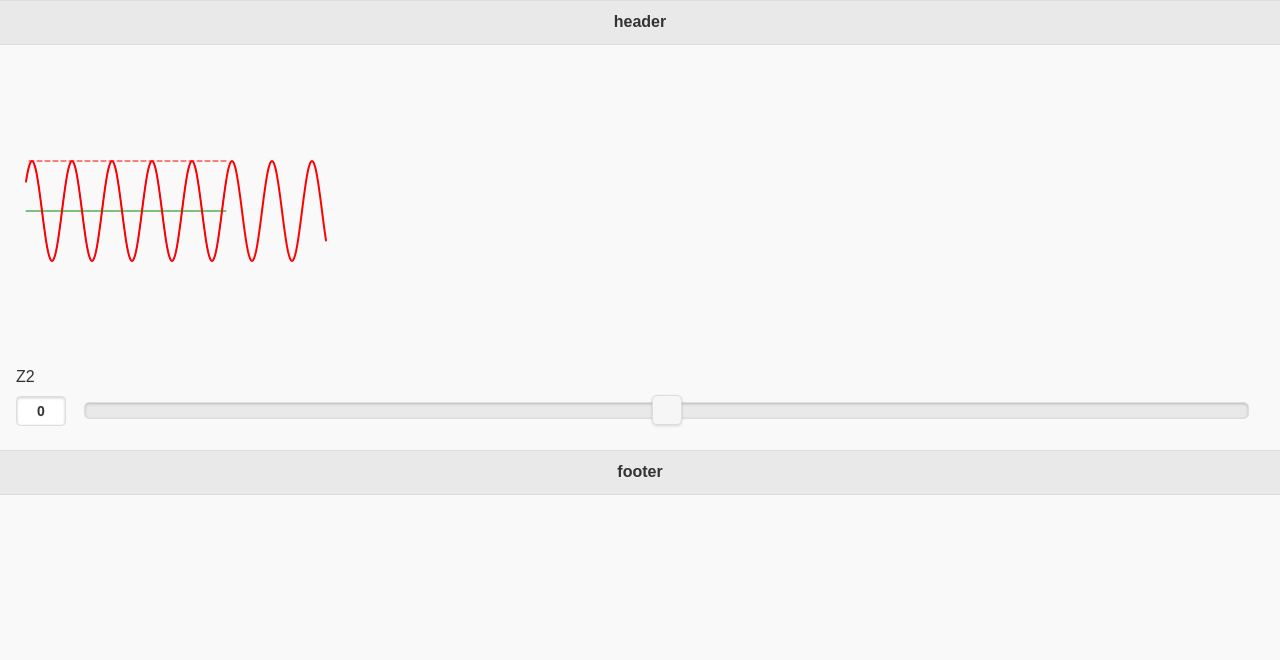
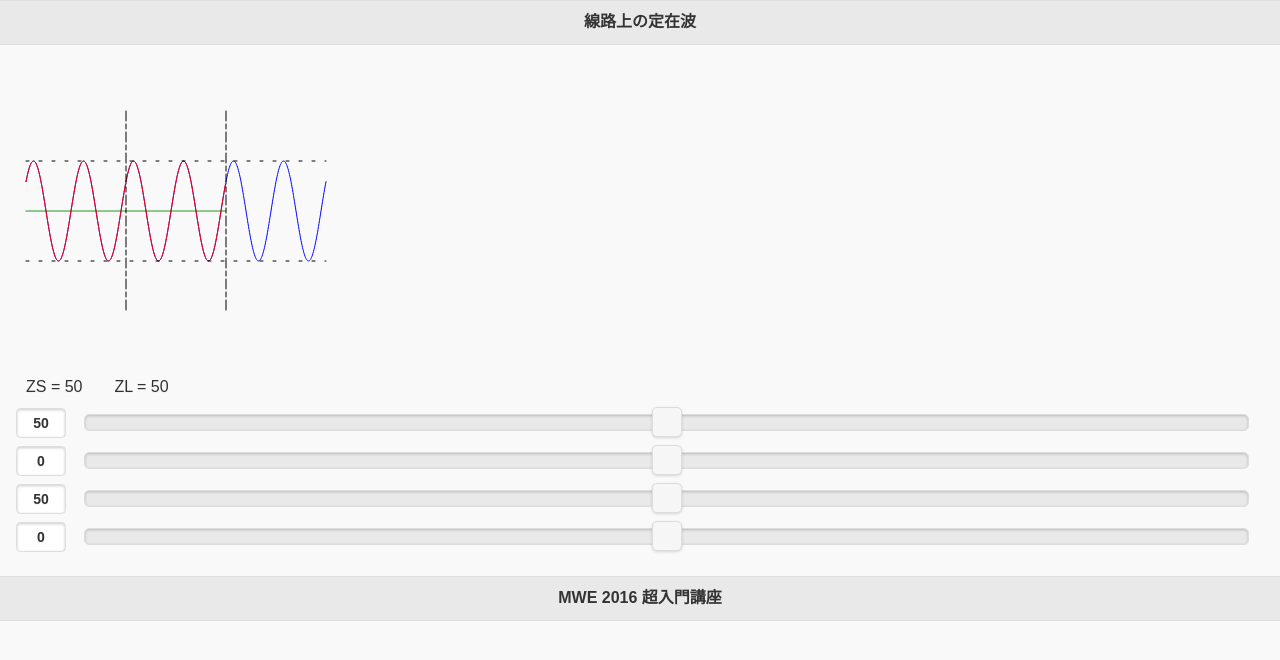
Before and after one commit to h403/h403.github.io, a plain HTML site: page mwtools/1pwave.html in a window 1280 px wide. Drawn offline with Linux system fonts and the light colour scheme.

Commit message:
Update page

```diff
--- a/mwtools/1pwave.html
+++ b/mwtools/1pwave.html
@@ -13,30 +13,32 @@
 	<body>
 		<div data-role="page">
 			<div data-role="header">
-				<h1>header</h1>
+				<h1>線路上の定在波</h1>
 			</div>
 			<div role="main" class="ui-content">
 				<canvas width="320" height="300"></canvas>
+				<div id="slidervalue" style="margin:10px;"></div>
 				<div>
-					<label for='zr'>Z2</label>
-					<input id='zr' type='range' min='-1' max='1' step='0.01' value='0'>
+					<input id='zlr' type='range' min='10' max='90' step='1' value='50'>
+					<input id='zli' type='range' min='-90' max='90' step='1' value='0'>
+					<input id='zsr' type='range' min='10' max='90' step='1' value='50'>
+					<input id='zsi' type='range' min='-90' max='90' step='1' value='0'>
 				</div>
 			</div>
 			<div data-role="footer">
-				<h3>footer</h3>
+				<h3>MWE 2016 超入門講座</h3>
 			</div>
 		</div>
 	</body>
 	<script>
-		var k = math.chain(2).multiply(math.pi).divide(40.).done();
-		var idx1 = math.range(0,-201,-1);
-		var kx1 = math.chain(idx1)
-			.multiply(k)
-			.done();
-		var idx2 = math.range(0,101);
-		var kx2 = math.chain(idx2)
-			.multiply(k)
-			.done();
+		var L_LAMBDA = 2.;
+		var k = math.chain(2).multiply(math.pi).done();
+		var idx1 = math.range(-2,0,0.01);
+		var kx1 = math.chain(idx1).multiply(k).done();
+		var idx2 = math.range(0,2,0.01);
+		var kx2 = math.chain(idx2).multiply(k).done();
+		var idx3 = math.range(2,4,0.01);
+		var kx3 = math.chain(idx3).multiply(k).done();
 		/*
 		var dat = math.chain(kx1)
 			.cos()
@@ -59,41 +61,71 @@
 			return obj;
 		}
 		//console.log(math.abs(math.exp(math.multiply(math.i,kx1))));
-		var period = 100;
 		(function() {
+			var PERIOD = 100;
+			var Z2 = math.complex(50,0);
 			var timer;
 			var mb = 1.0;
+			var zl = math.complex(10,8);
+			var zs = math.complex(10,-8);
 			$('div')
-				.on('change','#zr',function(){
-					mb = $('#zr').val() - 0;
-				})
-				.on('slidecreate','#zr',function(){
-					mb = $('#zr').val() - 0;
-				});
-			var t = 0;
+				.on('change','#zlr',function(){zl = math.complex($('#zlr').val() - 0, $('#zli').val() - 0);})
+				.on('change','#zli',function(){zl = math.complex($('#zlr').val() - 0, $('#zli').val() - 0);})
+				.on('change','#zsr',function(){zs = math.complex($('#zsr').val() - 0, $('#zsi').val() - 0);})
+				.on('change','#zsi',function(){zs = math.complex($('#zsr').val() - 0, $('#zsi').val() - 0);})
+				.on('slidecreate','#zlr',function(){zl = math.complex($('#zlr').val() - 0, $('#zli').val() - 0);})
+				.on('slidecreate','#zli',function(){zl = math.complex($('#zlr').val() - 0, $('#zli').val() - 0);})
+				.on('slidecreate','#zsr',function(){zs = math.complex($('#zsr').val() - 0, $('#zsi').val() - 0);})
+				.on('slidecreate','#zsi',function(){zs = math.complex($('#zsr').val() - 0, $('#zsi').val() - 0);});
+				var t = 0;
+			function cmul(a,b) {
+				r = math.subtract(math.multiply(a.re,b.re),math.multiply(a.im,b.im));
+				i = math.add(math.multiply(a.re,b.im),math.multiply(a.im,b.re));
+				return {re:r,im:i};
+			}
+			function cexp(phi) {
+				r = math.cos(phi);
+				i = math.sin(phi);
+				return {re:r,im:i};
+			}
+			function conv(obj) {
+				return math.complex(obj.re,obj.im);
+			}
 			function render() {
-				var wt = math.chain(2)
-					.multiply(math.pi)
-					.divide(period)
-					.multiply(t);
-				var fw = math.chain(wt)
-					.subtract(kx1)
-					.cos()
-					.multiply(50)
-					.done();
-				var bw = math.chain(wt)
+				var gamma1 = math.divide(math.subtract(Z2,zs),math.add(Z2,zs));
+				var gamma3 = math.divide(math.subtract(zl,Z2),math.add(zl,Z2));
+				var etheta = conv(cexp(math.chain(-2).multiply(math.pi).multiply(L_LAMBDA).done()));
+				var num = math.add(gamma1,math.multiply(gamma3,etheta));
+				var den = math.add(1,math.chain(gamma1).multiply(gamma3).multiply(etheta).done());
+				var gamma = math.divide(num,den);
+				//
+				var num = math.add(1,gamma1);
+				var den = math.add(1,math.chain(gamma1).multiply(gamma3).multiply(etheta).done());
+				var tplus = math.divide(num,den);
+				var num = math.chain(math.add(1,gamma1)).multiply(gamma3).multiply(etheta).done();
+				var den = math.add(1,math.chain(gamma1).multiply(gamma3).multiply(etheta).done());
+				var tminus = math.divide(num,den);
+				var wt = math.chain(2).multiply(math.pi).divide(PERIOD).multiply(t).done();
+				var fw1 = math.multiply(50,cexp(math.chain(wt).subtract(kx1).done()).re);
+				var bw1 = math.multiply(50,cmul(cexp(math.chain(wt).add(kx1).done()),gamma).re);
+				var fw2 = math.multiply(50,cmul(cexp(math.chain(wt).subtract(kx2).done()),tplus).re);
+				var bw2 = math.multiply(50,cmul(cexp(math.chain(wt).add(kx2).done()),math.multiply(tminus,etheta)).re);
+				var fw3 = math.multiply(50,cmul(cexp(math.chain(wt).subtract(kx3).done()),math.multiply(math.add(tplus,tminus),etheta)).re);
+				/*
+				var bw1 = math.chain(wt)
 					.add(kx1)
 					.cos()
 					.multiply(mb)
 					.multiply(50)
 					.done();
+				*/
 				var tw = math.chain(wt)
 					.subtract(kx2)
 					.cos()
 					.multiply(math.add(mb,1))
 					.multiply(50)
 					.done();
-				var sw = math.add(fw,bw);
+				//var sw = math.add(fw,bw);
 				var ew = math.chain(
 						math.add(
 							math.exp(math.multiply(math.i,kx1))
@@ -115,12 +147,22 @@
 				*/
 				$('canvas')
 					.clearCanvas()
-					.drawLine(lineObj(idx1,fw,210,150,{strokeStyle: '#00f'}))
-					.drawLine(lineObj(idx1,bw,210,150,{strokeStyle: '#080'}))
-					.drawLine(lineObj(idx1,sw,210,150,{strokeStyle: '#f00',strokeWidth: 2}))
+					.drawLine(lineObj(math.multiply(50,idx1),fw1,110,150,{strokeStyle: '#00f'}))
+					.drawLine(lineObj(math.multiply(50,idx1),bw1,110,150,{strokeStyle: '#080'}))
+					.drawLine(lineObj(math.multiply(50,idx1),math.add(fw1,bw1),110,150,{strokeStyle: '#f00'}))
+					.drawLine(lineObj(math.multiply(50,idx2),fw2,110,150,{strokeStyle: '#00f'}))
+					.drawLine(lineObj(math.multiply(50,idx2),bw2,110,150,{strokeStyle: '#080'}))
+					.drawLine(lineObj(math.multiply(50,idx2),math.add(fw2,bw2),110,150,{strokeStyle: '#f00'}))
+					.drawLine(lineObj(math.multiply(50,idx3),fw3,110,150,{strokeStyle: '#00f'}))
+					//.drawLine(lineObj(idx1,sw,210,150,{strokeStyle: '#f00',strokeWidth: 2}))
 					//.drawLine(lineObj(idx1,ew,210,100,{strokeStyle: '#f00',strokeDash: [10,3,5,3]}))
-					.drawLine(lineObj(idx1,ew,210,150,{strokeStyle: '#f00',strokeDash: [5,3]}))
-					.drawLine(lineObj(idx2,tw,210,150,{strokeStyle: '#f00',strokeWidth: 2}));
+					//.drawLine(lineObj(idx1,ew,210,150,{strokeStyle: '#f00',strokeDash: [5,3]}))
+					//.drawLine(lineObj(idx2,tw,210,150,{strokeStyle: '#f00',strokeWidth: 2}))
+					.drawLine({x1:10,y1:100,x2:310,y2:100,strokeStyle:'#000',strokeWidth:1,rounded:true,strokeDash:[3,10]})
+					.drawLine({x1:10,y1:200,x2:310,y2:200,strokeStyle:'#000',strokeWidth:1,rounded:true,strokeDash:[3,10]})
+					.drawLine({x1:110,y1:50,x2:110,y2:250,strokeStyle:'#000',strokeWidth:1,rounded:true,strokeDash:[10,3,5,3]})
+					.drawLine({x1:210,y1:50,x2:210,y2:250,strokeStyle:'#000',strokeWidth:1,rounded:true,strokeDash:[10,3,5,3]})
+					;
 					/*
 				$('canvas')
 				.clearCanvas()
@@ -131,7 +173,18 @@
 					height:50
 				});
 				*/
-				if (t > period) {
+				/*
+				$("#slidervalue").html(
+					"slider:"+cmul(
+						cexp(
+							math.chain(wt).subtract(kx1).done()
+						),
+						gamma
+					).re
+				);
+				*/
+				$("#slidervalue").html("ZS = "+zs+"　　ZL = "+zl);
+				if (t > PERIOD) {
 					t = 0;
 				} else {
 					t += 1;
```
Also changed, not shown: mwtools/index.html (+2 -5 lines), 1 other file.
